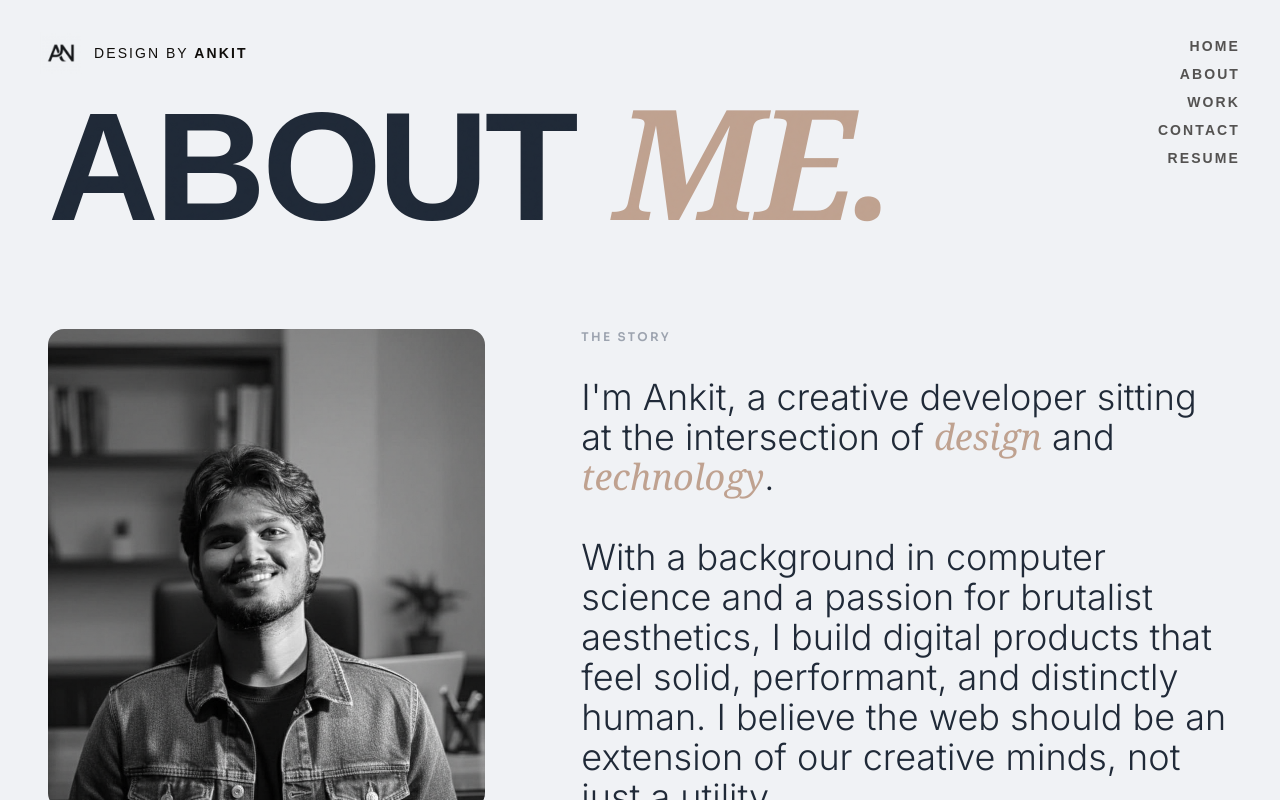
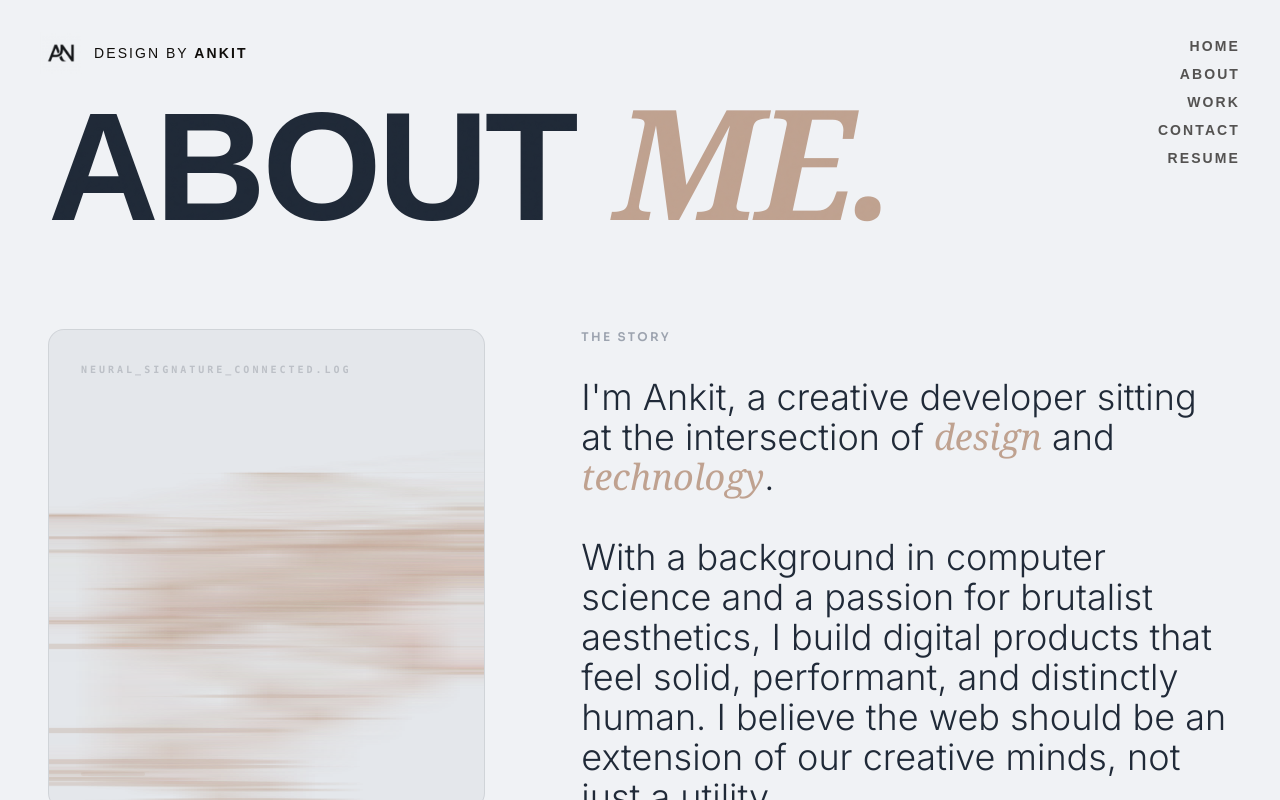
Before and after one commit to ankeet0008/Portfolio, a React (Vite) app: page / in a window 1280 px wide. Both pictures are taken after a click on the button "ABOUT". Shown: the top 800 px of the page. Built offline with nearby package versions, Linux system fonts and the light colour scheme; a web font is replaced by a local one.

Commit message:
Replace static profile image with interactive Neural Network signature

```diff
--- a/components/AboutPage.tsx
+++ b/components/AboutPage.tsx
@@ -2,6 +2,7 @@ import React, { useEffect } from 'react';
 import { motion } from 'framer-motion';
 import { ArrowLeft, Code2, Cpu, Globe, ArrowUpRight } from 'lucide-react';
 import PageTransition from './PageTransition';
+import NeuralNetwork from './NeuralNetwork';
 
 interface AboutPageProps {
   onBack: () => void;
@@ -60,9 +61,13 @@ const AboutPage: React.FC<AboutPageProps> = ({ onBack, onNavigateContact }) => {
               initial={{ scale: 0.95, opacity: 0 }}
               animate={{ scale: 1, opacity: 1 }}
               transition={{ delay: 0.2 }}
-              className="w-full h-[60vh] bg-[#e4e7ec] rounded-2xl overflow-hidden relative"
+              className="w-full h-[60vh] bg-[#1f2937]/5 rounded-2xl overflow-hidden relative border border-[#1f2937]/10"
             >
-              <img src="/about-me.png" alt="Profile" className="w-full h-full object-cover grayscale transition-all duration-500 ease-in-out hover:grayscale-0" />
+              <div className="absolute inset-0 z-10 p-8 flex flex-col justify-between pointer-events-none">
+                 <span className="text-[10px] uppercase font-bold tracking-[0.3em] text-[#1f2937]/20 font-mono">NEURAL_SIGNATURE_CONNECTED.LOG</span>
+                 <div className="w-16 h-1 bg-[#BFA18F]/20 rounded-full" />
+              </div>
+              <NeuralNetwork />
             </motion.div>
 
             <div className="mt-8 flex justify-between items-end border-t border-[#d1d5db] pt-6">
--- /dev/null
+++ b/components/NeuralNetwork.tsx
@@ -0,0 +1,125 @@
+import React, { useRef, useEffect } from 'react';
+
+const NeuralNetwork: React.FC = () => {
+    const canvasRef = useRef<HTMLCanvasElement>(null);
+    const mouse = useRef({ x: 0, y: 0 });
+
+    useEffect(() => {
+        const canvas = canvasRef.current;
+        if (!canvas) return;
+
+        const ctx = canvas.getContext('2d');
+        if (!ctx) return;
+
+        let animationFrameId: number;
+        let nodes: Node[] = [];
+        const nodeCount = 45;
+        const connectionDistance = 150;
+
+        class Node {
+            x: number;
+            y: number;
+            vx: number;
+            vy: number;
+            radius: number;
+
+            constructor(width: number, height: number) {
+                this.x = Math.random() * width;
+                this.y = Math.random() * height;
+                this.vx = (Math.random() - 0.5) * 0.5;
+                this.vy = (Math.random() - 0.5) * 0.5;
+                this.radius = Math.random() * 2 + 1;
+            }
+
+            update(width: number, height: number) {
+                // Gentle drift
+                this.x += this.vx;
+                this.y += this.vy;
+
+                // Mouse attraction/repulsion
+                const dx = mouse.current.x - this.x;
+                const dy = mouse.current.y - this.y;
+                const dist = Math.sqrt(dx * dx + dy * dy);
+                if (dist < 200) {
+                    this.x -= dx * 0.01;
+                    this.y -= dy * 0.01;
+                }
+
+                if (this.x < 0 || this.x > width) this.vx *= -1;
+                if (this.y < 0 || this.y > height) this.vy *= -1;
+            }
+
+            draw() {
+                if (!ctx) return;
+                ctx.beginPath();
+                ctx.arc(this.x, this.y, this.radius, 0, Math.PI * 2);
+                ctx.fillStyle = 'rgba(191, 161, 143, 0.4)'; // Neutral theme color
+                ctx.fill();
+            }
+        }
+
+        const resize = () => {
+            canvas.width = canvas.offsetWidth;
+            canvas.height = canvas.offsetHeight;
+            nodes = Array.from({ length: nodeCount }, () => new Node(canvas.width, canvas.height));
+        };
+
+        const handleMouseMove = (e: MouseEvent) => {
+            const rect = canvas.getBoundingClientRect();
+            mouse.current.x = e.clientX - rect.left;
+            mouse.current.y = e.clientY - rect.top;
+        };
+
+        window.addEventListener('resize', resize);
+        canvas.addEventListener('mousemove', handleMouseMove);
+        resize();
+
+        const animate = () => {
+            ctx.clearRect(0, 0, canvas.width, canvas.height);
+
+            nodes.forEach(node => {
+                node.update(canvas.width, canvas.height);
+                node.draw();
+            });
+
+            // Draw connections
+            ctx.lineWidth = 0.5;
+            for (let i = 0; i < nodes.length; i++) {
+                for (let j = i + 1; j < nodes.length; j++) {
+                    const dx = nodes[i].x - nodes[j].x;
+                    const dy = nodes[i].y - nodes[j].y;
+                    const dist = Math.sqrt(dx * dx + dy * dy);
+
+                    if (dist < connectionDistance) {
+                        const opacity = 1 - dist / connectionDistance;
+                        ctx.strokeStyle = `rgba(191, 161, 143, ${opacity * 0.2})`;
+                        ctx.beginPath();
+                        ctx.moveTo(nodes[i].x, nodes[i].y);
+                        ctx.lineTo(nodes[j].x, nodes[j].y);
+                        ctx.stroke();
+                    }
+                }
+            }
+
+            animationFrameId = requestAnimationFrame(animate);
+        };
+
+        animate();
+
+        return () => {
+            window.removeEventListener('resize', resize);
+            canvas.removeEventListener('mousemove', handleMouseMove);
+            cancelAnimationFrame(animationFrameId);
+        };
+    }, []);
+
+    return (
+        <canvas
+            ref={canvasRef}
+            className="w-full h-full cursor-none opacity-80"
+            style={{ filter: 'blur(0.5px)' }}
+        />
+    );
+};
+
+export default NeuralNetwork;
```
